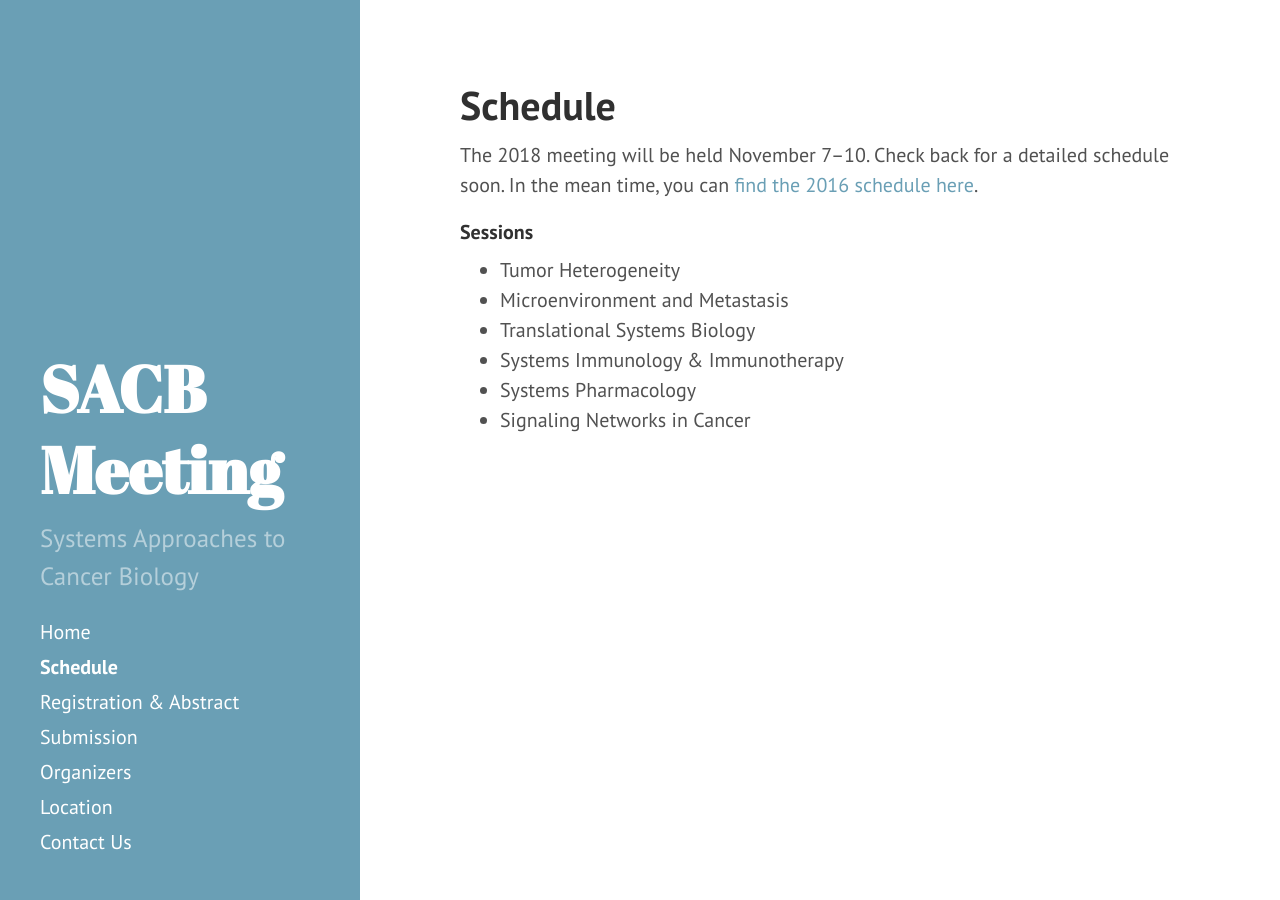
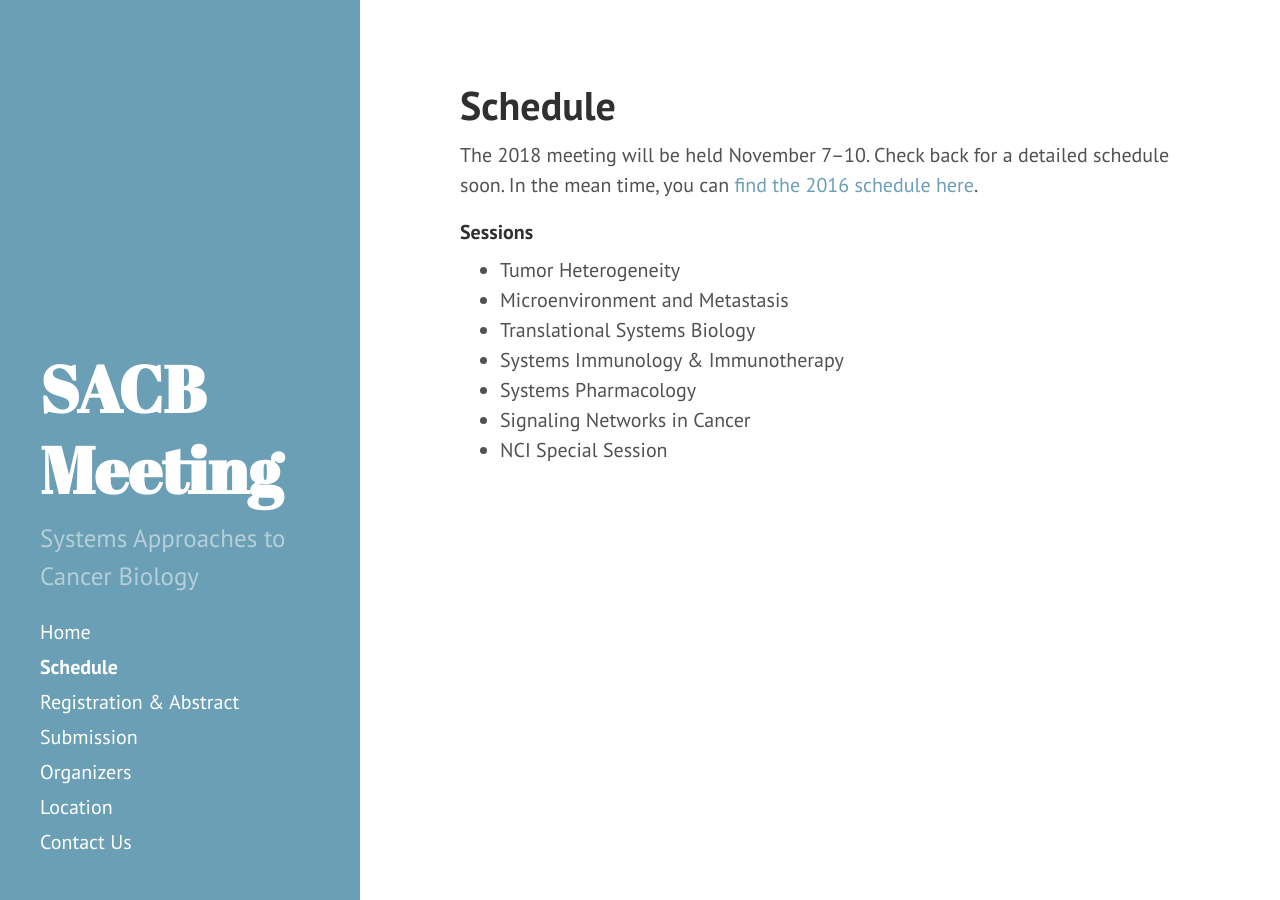
Before and after one commit to AECCSB/sacb-meeting, a Jekyll site: the page built from schedule.md, in a window 1280 px wide. Built offline with Jekyll 4.4.1, drawn with Linux system fonts in a browser that asks for light colours.

Commit message:
Add NCI session

```diff
--- a/schedule.md
+++ b/schedule.md
@@ -13,3 +13,4 @@ The 2018 meeting will be held November 7–10. Check back for a detailed schedul
 - Systems Immunology & Immunotherapy
 - Systems Pharmacology
 - Signaling Networks in Cancer
+- NCI Special Session
```
